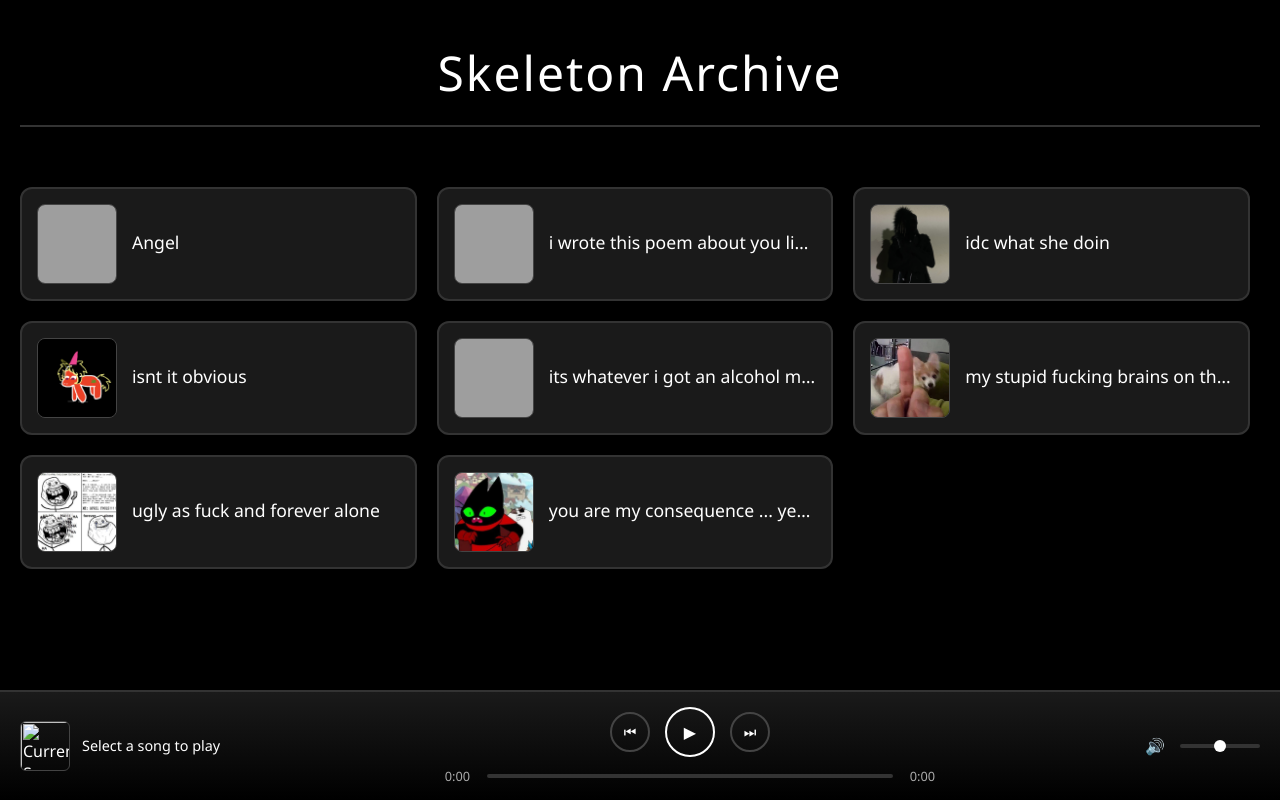
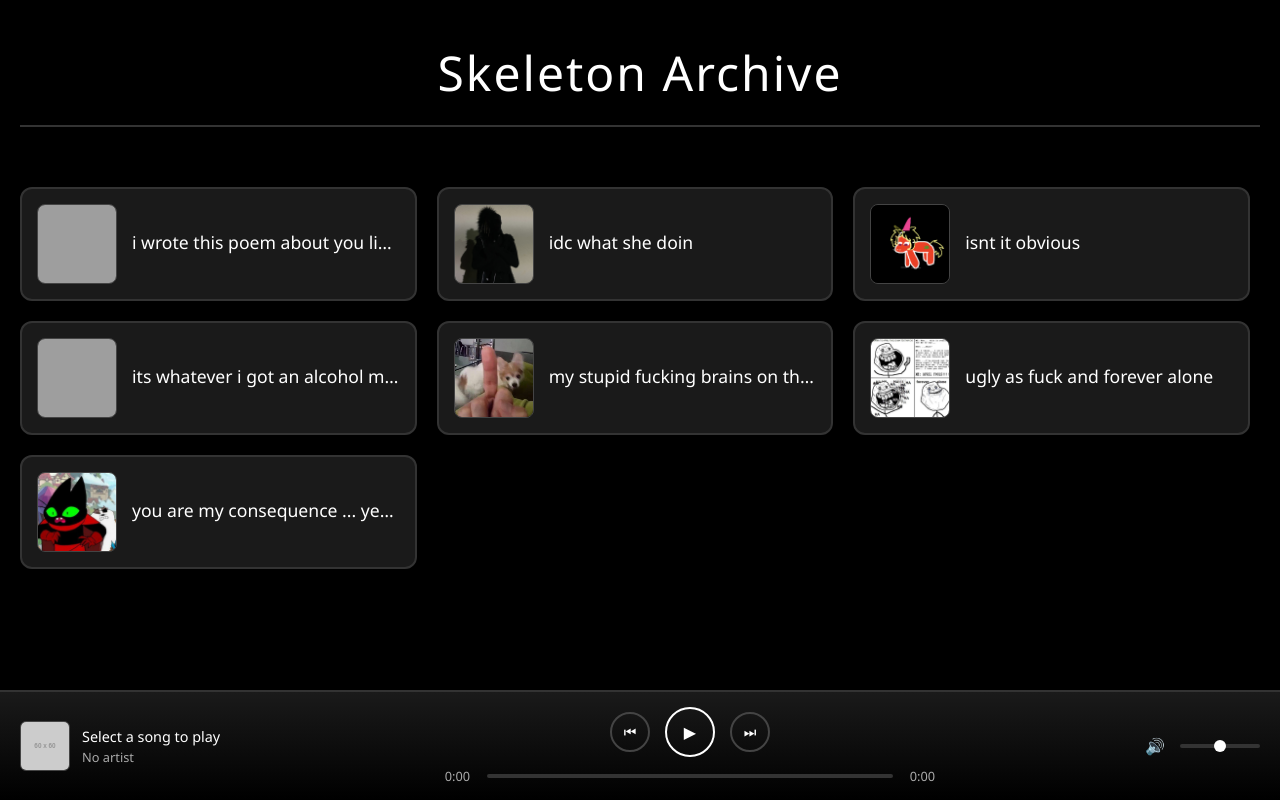
Before and after one commit to Skeleton-Archive/Skeleton-Archive.github.io, a plain HTML site: page index.html in a window 1280 px wide. Drawn offline with Linux system fonts and the light colour scheme; grey boxes are pictures that could not be loaded; placeholder pictures from the web are drawn by us.

Commit message:
Update index.html

```diff
--- a/index.html
+++ b/index.html
@@ -1,6 +1,7 @@
+<!DOCTYPE html>
 <html lang="en">
 <head>
-      <link rel="icon" href="https://m.media-amazon.com/images/I/11IlM-4R9lL._UXNaN_FMjpg_QL85_.jpg" type="image/png">
+ <link rel="icon" href="https://m.media-amazon.com/images/I/11IlM-4R9lL._UXNaN_FMjpg_QL85_.jpg" type="image/png">
     <meta charset="UTF-8">
     <meta name="viewport" content="width=device-width, initial-scale=1.0">
     <title>Skeleton Archive</title>
@@ -18,17 +19,8 @@
         <main class="main-content">
             <div class="songs-container">
                 <div class="song-grid" id="songGrid">
-                    <div class="song-item" data-song="https://skeleton-archive.github.io/Songs/angel%20-%20skeleton%20archive.mp3" data-title="Angel">
-                        <div class="song-box">
-                            <img src="https://i.scdn.co/image/ab67616d0000b27356a6661837ae6a1af2cc4360" alt="Angel" class="song-image">
-                            <div class="song-info">
-                                <h3 class="song-title">Angel</h3>
-                            </div>
-                        </div>
-                        <div class="tooltip">Angel</div>
-                    </div>
-
-                    <div class="song-item" data-song="http://skeleton-archive.github.io/Songs/i%20wrote%20this%20poem%20about%20you%20listen%20you%20dont%20have%20a%20choice%20-%20skeleton%20archive.mp3" data-title="i wrote this poem about you listen you dont have a choice">
+                    <!-- Song 1 -->
+                    <div class="song-item" data-song="https://www.soundhelix.com/examples/mp3/SoundHelix-Song-1.mp3" data-title="SoundHelix Song 1">
                         <div class="song-box">
                             <img src="https://lh3.googleusercontent.com/z7CA-EI4pJrVlObzqk2n8gP9AI6-P3C49ix3ecwkdap39i8vvHkfxGiygSUOkLfufLU0i7bmGhKsg1Y" alt="i wrote this poem about you listen you dont have a choice" class="song-image">
                             <div class="song-info">
@@ -97,7 +89,6 @@
                         </div>
                         <div class="tooltip">you are my consequence ... yeahh ..</div>
                     </div>
-
                 </div>
             </div>
         </main>
@@ -107,9 +98,10 @@
     <div class="audio-player-fixed" id="audioPlayer">
         <div class="player-content">
             <div class="player-left">
-                <img id="currentSongImage" src=" " alt="Current Song" class="current-song-image">
+                <img id="currentSongImage" src="https://via.placeholder.com/60x60/333333/FFFFFF?text=♪" alt="Current Song" class="current-song-image">
                 <div class="song-details">
                     <h3 id="currentSongTitle">Select a song to play</h3>
+                    <p id="currentSongArtist">No artist</p>
                 </div>
             </div>
 
@@ -145,7 +137,7 @@
             </div>
         </div>
 
-        <audio id="audioElement"></audio>
+        <audio id="audioElement" preload="metadata" crossorigin="anonymous"></audio>
     </div>
 
     <script src="script.js"></script>
```
